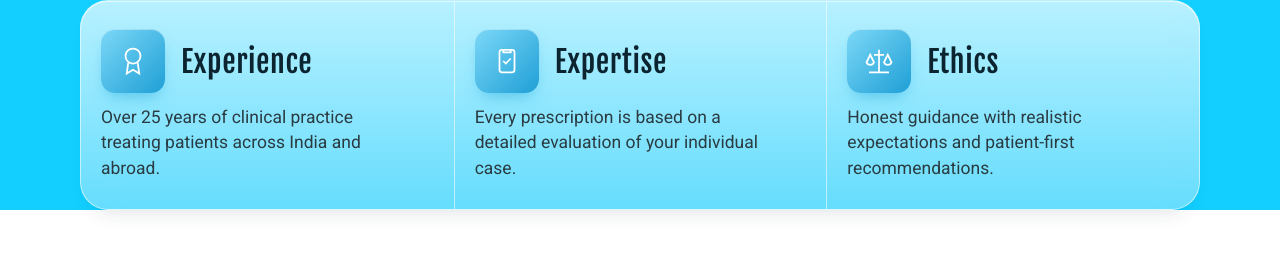
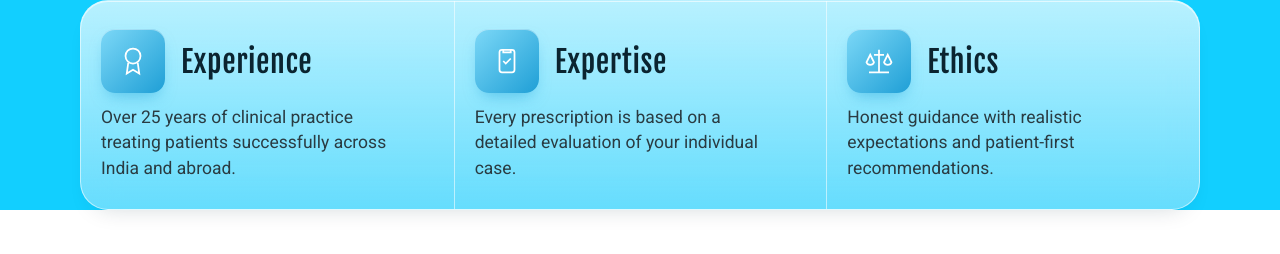
Before and after one commit to kushalhomeocare-khc/backend, a plain HTML site: page trusted-care-section-v3.html in a window 1280 px wide. Drawn offline with Linux system fonts and the light colour scheme.

Commit message:
Update trusted-care-section-v3.html

```diff
--- a/trusted-care-section-v3.html
+++ b/trusted-care-section-v3.html
@@ -127,7 +127,7 @@
           </svg>
         </div>
         <h3>Experience</h3>
-        <p>Over 25 years of clinical practice treating patients across India and abroad.</p>
+        <p>Over 25 years of clinical practice treating patients successfully across India and abroad.</p>
       </div>
 
       <div class="card">
```
